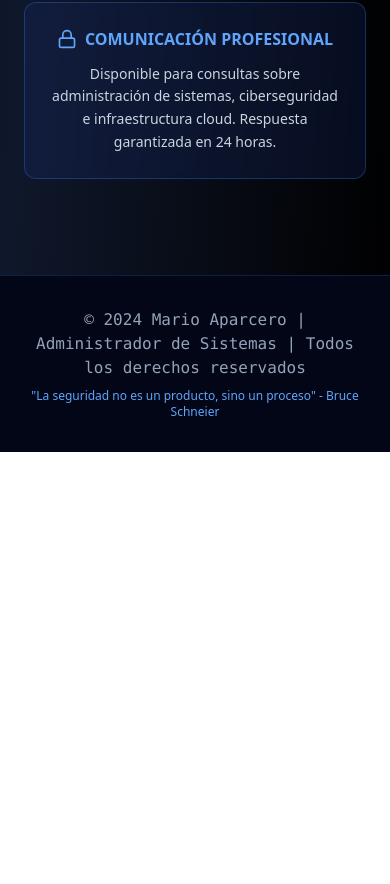
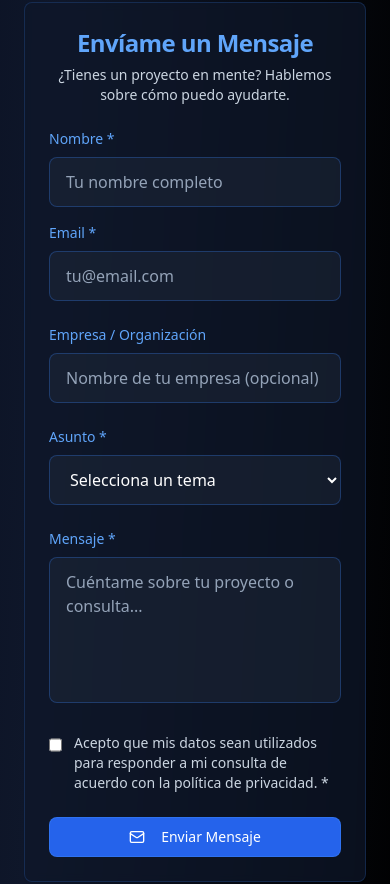
Before and after one commit to marioaparcero/portfolio-sysadmin, a Next.js app: page / in a window 390 px wide. Shown: the part 7114-7998 px from the top of the page. Before the commit the page ends 7566 px from the top, so only its background shows below. Built offline with nearby package versions, Linux system fonts and the light colour scheme.

Commit message:
Upd: Añadir formulario de contacto con campos para nombre, email, empresa, asunto y mensaje

```diff
--- a/app/page.tsx
+++ b/app/page.tsx
@@ -531,6 +531,126 @@ export default function ProfessionalCyberPortfolio() {
             ))}
           </div>
 
+          {/* Contact Form */}
+          <div className="mt-16">
+            <Card className="bg-slate-900/70 border-blue-500/20 backdrop-blur-sm max-w-2xl mx-auto">
+              <CardHeader>
+                <CardTitle className="text-blue-400 text-2xl text-center">Envíame un Mensaje</CardTitle>
+                <CardDescription className="text-slate-300 text-center">
+                  ¿Tienes un proyecto en mente? Hablemos sobre cómo puedo ayudarte.
+                </CardDescription>
+              </CardHeader>
+              <CardContent>
+                <form
+                  className="space-y-6"
+                  onSubmit={(e) => {
+                    e.preventDefault()
+                    // Aquí puedes añadir la lógica de envío del formulario
+                    alert("Mensaje enviado! Te contactaré pronto.")
+                  }}
+                >
+                  <div className="grid md:grid-cols-2 gap-4">
+                    <div>
+                      <label htmlFor="name" className="block text-sm font-medium text-blue-400 mb-2">
+                        Nombre *
+                      </label>
+                      <input
+                        type="text"
+                        id="name"
+                        name="name"
+                        required
+                        className="w-full px-4 py-3 bg-slate-800/50 border border-blue-500/30 rounded-lg text-white placeholder-slate-400 focus:border-blue-400 focus:ring-2 focus:ring-blue-400/20 focus:outline-none transition-all duration-300"
+                        placeholder="Tu nombre completo"
+                      />
+                    </div>
+                    <div>
+                      <label htmlFor="email" className="block text-sm font-medium text-blue-400 mb-2">
+                        Email *
+                      </label>
+                      <input
+                        type="email"
+                        id="email"
+                        name="email"
+                        required
+                        className="w-full px-4 py-3 bg-slate-800/50 border border-blue-500/30 rounded-lg text-white placeholder-slate-400 focus:border-blue-400 focus:ring-2 focus:ring-blue-400/20 focus:outline-none transition-all duration-300"
+                        placeholder="tu@email.com"
+                      />
+                    </div>
+                  </div>
+
+                  <div>
+                    <label htmlFor="company" className="block text-sm font-medium text-blue-400 mb-2">
+                      Empresa / Organización
+                    </label>
+                    <input
+                      type="text"
+                      id="company"
+                      name="company"
+                      className="w-full px-4 py-3 bg-slate-800/50 border border-blue-500/30 rounded-lg text-white placeholder-slate-400 focus:border-blue-400 focus:ring-2 focus:ring-blue-400/20 focus:outline-none transition-all duration-300"
+                      placeholder="Nombre de tu empresa (opcional)"
+                    />
+                  </div>
+
+                  <div>
+                    <label htmlFor="subject" className="block text-sm font-medium text-blue-400 mb-2">
+                      Asunto *
+                    </label>
+                    <select
+                      id="subject"
+                      name="subject"
+                      required
+                      className="w-full px-4 py-3 bg-slate-800/50 border border-blue-500/30 rounded-lg text-white focus:border-blue-400 focus:ring-2 focus:ring-blue-400/20 focus:outline-none transition-all duration-300"
+                    >
+                      <option value="">Selecciona un tema</option>
+                      <option value="consulting">Consultoría en Sistemas</option>
+                      <option value="security">Auditoría de Seguridad</option>
+                      <option value="infrastructure">Infraestructura Cloud</option>
+                      <option value="automation">Automatización</option>
+                      <option value="collaboration">Colaboración</option>
+                      <option value="other">Otro</option>
+                    </select>
+                  </div>
+
+                  <div>
+                    <label htmlFor="message" className="block text-sm font-medium text-blue-400 mb-2">
+                      Mensaje *
+                    </label>
+                    <textarea
+                      id="message"
+                      name="message"
+                      rows={5}
+                      required
+                      className="w-full px-4 py-3 bg-slate-800/50 border border-blue-500/30 rounded-lg text-white placeholder-slate-400 focus:border-blue-400 focus:ring-2 focus:ring-blue-400/20 focus:outline-none transition-all duration-300 resize-none"
+                      placeholder="Cuéntame sobre tu proyecto o consulta..."
+                    />
+                  </div>
+
+                  <div className="flex items-start space-x-3">
+                    <input
+                      type="checkbox"
+                      id="privacy"
+                      name="privacy"
+                      required
+                      className="mt-1 w-4 h-4 text-blue-600 bg-slate-800 border-blue-500/30 rounded focus:ring-blue-400 focus:ring-2"
+                    />
+                    <label htmlFor="privacy" className="text-sm text-slate-300">
+                      Acepto que mis datos sean utilizados para responder a mi consulta de acuerdo con la política de
+                      privacidad. *
+                    </label>
+                  </div>
+
+                  <Button
+                    type="submit"
+                    className="w-full bg-blue-600 hover:bg-blue-700 text-white py-3 rounded-lg border border-blue-500/50 transition-all duration-300 hover:shadow-lg hover:shadow-blue-500/25 font-medium"
+                  >
+                    <Mail className="mr-2 h-5 w-5" />
+                    Enviar Mensaje
+                  </Button>
+                </form>
+              </CardContent>
+            </Card>
+          </div>
+
           {/* Professional Notice */}
           <div className="mt-16 text-center">
             <div className="bg-blue-900/20 border border-blue-500/30 rounded-xl p-6 max-w-2xl mx-auto backdrop-blur-sm">
@@ -551,7 +671,7 @@ export default function ProfessionalCyberPortfolio() {
       <footer className="py-8 px-6 bg-slate-950 border-t border-blue-500/20 relative z-10">
         <div className="container mx-auto text-center text-slate-400">
           <p className="font-mono">
-            &copy; 2024 Mario Aparcero | Administrador de Sistemas | Todos los derechos reservados
+            &copy; 2025 Mario Aparcero | Administrador de Sistemas | Todos los derechos reservados
           </p>
           <p className="text-xs mt-2 text-blue-400">
             "La seguridad no es un producto, sino un proceso" - Bruce Schneier
```
